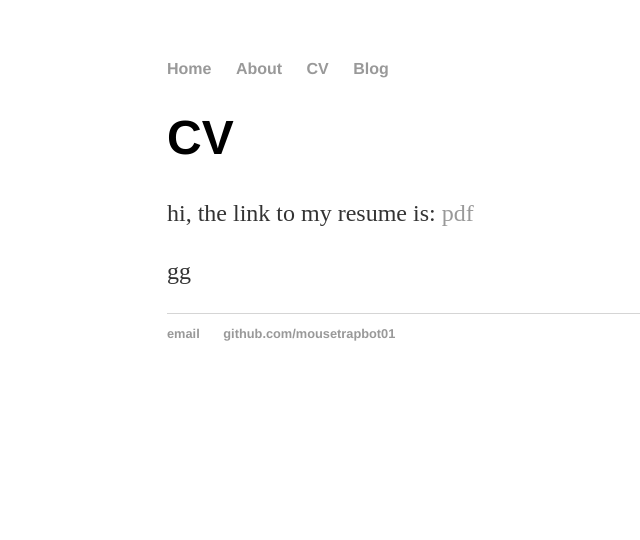
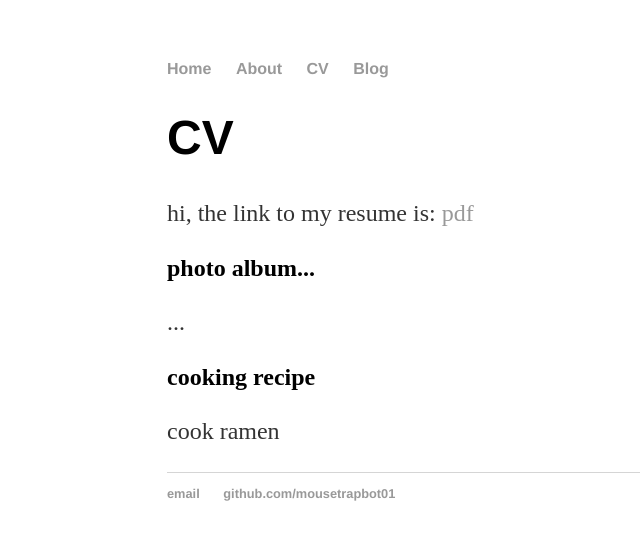
Before and after one commit to mousetrapbot01/mousetrapbot.github.io, a Jekyll site: the page built from cv/index.html, in a window 1280 px wide. Shown: the top 540 px of the page, without its empty margins (25-665 px from the left). Built offline with Jekyll 4.4.1, drawn with Linux system fonts in a browser that asks for light colours.

Commit message:
Update index.html

```diff
--- a/cv/index.html
+++ b/cv/index.html
@@ -7,6 +7,10 @@ title: CV
 		hi, the link to my resume is:
 		<a href="resume 04-14-17.pdf">pdf</a>
         </p>
+<h2> photo album...</h2>
 	<p>
-		gg
-</p>
+		...
+	</p>
+
+<h2> cooking recipe </h2>
+<p> cook ramen</p>
```
